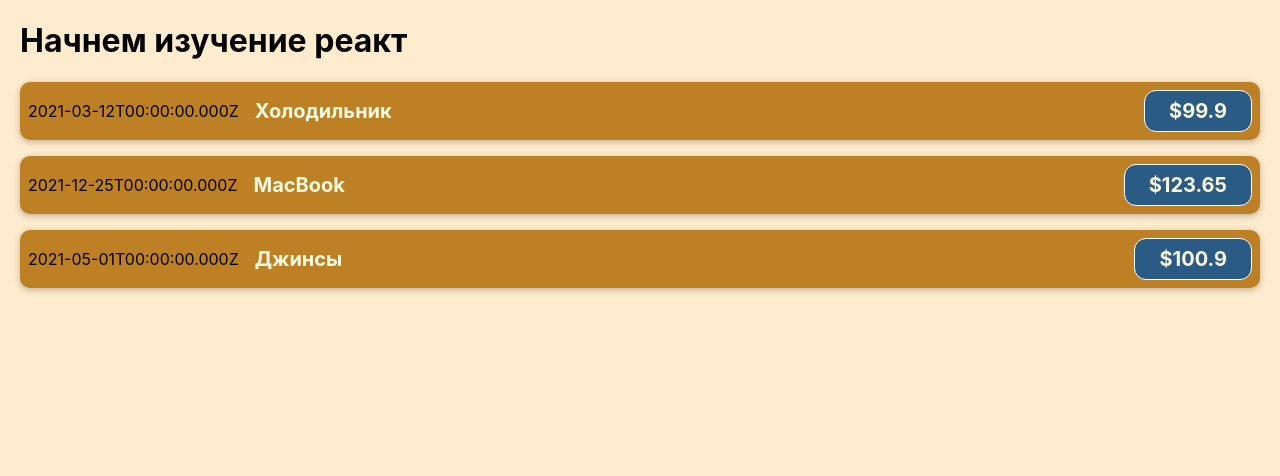
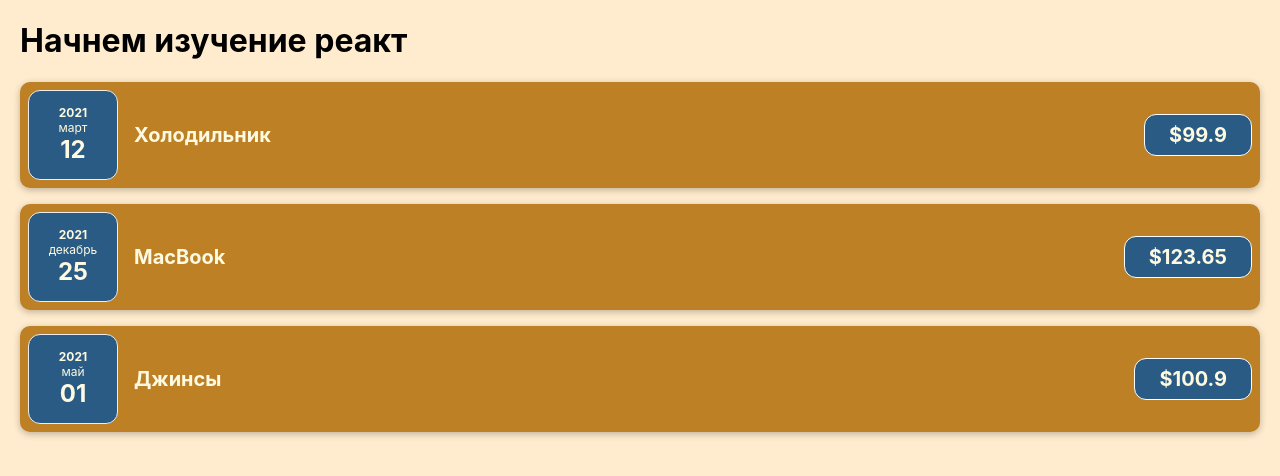
Before and after one commit to YuriyRomanow/udemy-course, a JavaScript app: page / in a window 1280 px wide. Shown: the top 476 px of the page. Built offline with nearby package versions, Linux system fonts and the light colour scheme.

Commit message:
Основы React, лекция 23 - Разделение компонента на несколько

```diff
--- a/src/App.js
+++ b/src/App.js
@@ -23,9 +23,9 @@
   return (
    <div>
      <h1>Начнем изучение реакт</h1>
-       <CostItem date={costs[0].date} description={costs[0].description} amount={costs[0].amount}></CostItem>
-       <CostItem date={costs[1].date} description={costs[1].description} amount={costs[1].amount}></CostItem>
-       <CostItem date={costs[2].date} description={costs[2].description} amount={costs[2].amount}></CostItem>
+       <CostItem date={costs[0].date} description={costs[0].description} amount={costs[0].amount}/>
+       <CostItem date={costs[1].date} description={costs[1].description} amount={costs[1].amount}/>
+       <CostItem date={costs[2].date} description={costs[2].description} amount={costs[2].amount}/>
    </div>
   );
 }
--- /dev/null
+++ b/src/components/CostDate.css
@@ -0,0 +1,26 @@
+.cost-date {
+    display: flex;
+    flex-direction: column;
+    width: 5.5rem;
+    height: 5.5rem;
+    border: 1px solid #ececec;
+    background-color: #2a5b84;
+    color: #fefae1;
+    border-radius: 12px;
+    align-items: center;
+    justify-content: center;
+}
+
+.cost-date__month {
+    font-size: 0.75rem;
+    font-weight: bold;
+}
+
+.cost-date__year {
+    font-size: 0.75rem;
+}
+
+.cost-date__day {
+    font-size: 1.5rem;
+    font-weight: bold;
+}
--- /dev/null
+++ b/src/components/CostDate.js
@@ -0,0 +1,17 @@
+import './CostDate.css'
+function CostDate(props) {
+
+    const year = props.date.toLocaleString("ru-RU", {month: "long"});
+    const month = props.date.getFullYear();
+    const day = props.date.toLocaleString("ru-RU", {day: "2-digit"});
+
+    return(
+        <div className='cost-date'>
+            <div className='cost-date__month'>{month}</div>
+            <div className='cost-date__year'>{year}</div>
+            <div className='cost-date__day'>{day}</div>
+        </div>
+    );
+}
+
+export default CostDate;
--- a/src/components/CostItem.js
+++ b/src/components/CostItem.js
@@ -1,10 +1,11 @@
 import './CostItem.css';
+import CostDate from "./CostDate";
 
 function CostItem(props) {
 
     return (
         <div className='cost-item'>
-            <div>{props.date.toISOString()}</div>
+            <CostDate date={props.date}/>
             <div className='cost-item__description'>
                 <h2>{props.description}</h2>
                 <div className='cost-item__price'>${props.amount}</div>
```
